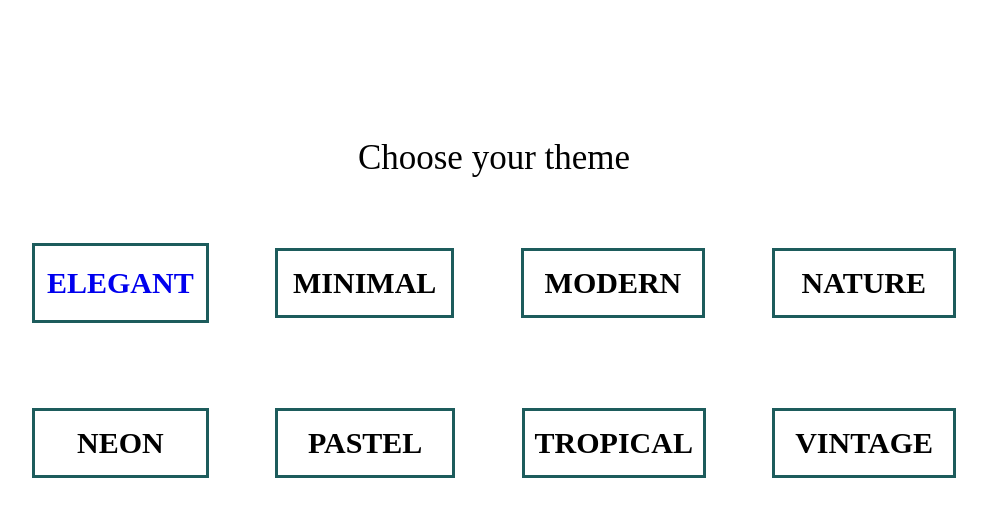
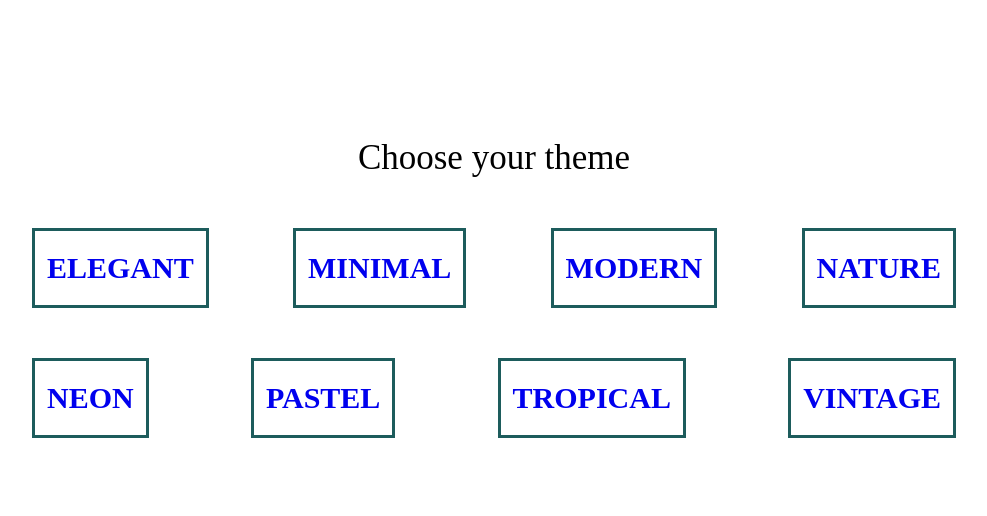
Before and after one commit to danielle-fong/colourME, a React (Create React App) app: page /Themes in a window 1280 px wide. Shown: the top 516 px of the page, without its empty margins (146-1133 px from the left). Built offline with nearby package versions, Linux system fonts and the light colour scheme.

Commit message:
commit on themes

```diff
--- a/src/App.js
+++ b/src/App.js
@@ -4,6 +4,10 @@ import Themes from "./website/themes/Themes";
 import Elegant from "./website/themes/Elegant/Elegant";
 import Elegant_Dark from "./website/themes/Elegant/Dark/Elegant_Dark";
 import Elegant_Light from "./website/themes/Elegant/Light/Elegant_Light";
+
+import Minimal from "./website/themes/Minimal/Minimal";
+import Minimal_Dark from "./website/themes/Minimal/Dark/Minimal_Dark";
+import Minimal_Light from "./website/themes/Minimal/Light/Minimal_Light";
 
 
 import { BrowserRouter as Router, Switch, Route } from "react-router-dom";
@@ -20,6 +24,9 @@ const App = () => {
 					<Route path="/Elegant_Dark" exact component={Elegant_Dark}/>
 					<Route path="/Elegant_Light" exact component={Elegant_Light}/>
 
+					<Route path="/Minimal" exact component={Minimal}/>
+					<Route path="/Minimal_Dark" exact component={Minimal_Dark}/>
+					<Route path="/Minimal_Light" exact component={Minimal_Light}/>
 
 				</Switch>
 			</Router>
--- /dev/null
+++ b/src/website/themes/Minimal/Minimal.css
@@ -0,0 +1,33 @@
+.header{
+	font-size: 35px;
+	font-family:'pt sans';
+}
+
+.block{
+	display: flex;
+	justify-content: space-between;
+	align-items: center;
+	position: sticky;
+    font-size: 15px;
+	padding-left: 300px;
+	padding-right: 300px;
+	padding-top: 100px;
+}
+
+.light{
+	border-style: solid;
+	border-color:rgb(29, 92, 92);
+	padding-left: 45px;
+	padding-right: 45px;
+	text-decoration: none;
+	color: rgb(29, 92, 92);
+}
+
+.dark{
+	border-style: solid;
+	border-color:rgb(29, 92, 92);
+	padding-left: 50px;
+	padding-right: 50px;
+	text-decoration: none;
+	color: rgb(29, 92, 92);
+}
--- /dev/null
+++ b/src/website/themes/Minimal/Minimal.js
@@ -0,0 +1,21 @@
+import "./Minimal.css";
+import { Link } from "react-router-dom";
+
+function Elegant(){
+	return (
+		<>
+			<div className = "header">Choose your shade:</div>
+
+			<div className = "block">
+			<Link className="light" to="/Light">
+			<h1>LIGHT</h1>
+			</Link>
+			<Link className="dark" to="/Dark">
+			<h1>DARK</h1>
+			</Link>
+			</div>
+		</>
+	);
+};
+
+export default Elegant;
--- a/src/website/themes/Themes.css
+++ b/src/website/themes/Themes.css
@@ -27,25 +27,25 @@
 .minimal{
 	border-style: solid;
 	border-color:rgb(29, 92, 92);
-	padding-block: 15px;
-	padding-left: 15px;
-	padding-right: 15px;
+	padding-left: 12px;
+	padding-right: 12px;
+	text-decoration: none;
 }
 
 .modern{
 	border-style: solid;
 	border-color:rgb(29, 92, 92);
-	padding-block: 15px;
-	padding-left: 21px;
-	padding-right: 21px;
+	padding-left: 12px;
+	padding-right: 12px;
+	text-decoration: none;
 }
 
 .nature{
 	border-style: solid;
 	border-color:rgb(29, 92, 92);
-	padding-block: 15px;
-	padding-left: 27px;
-	padding-right: 27px;
+	padding-left: 12px;
+	padding-right: 12px;
+	text-decoration: none;
 }
 
 .bottom{
@@ -62,31 +62,31 @@
 .neon{
 	border-style: solid;
 	border-color:rgb(29, 92, 92);
-	padding-block: 15px;
-	padding-left: 42px;
-	padding-right: 42px;
+	padding-left: 12px;
+	padding-right: 12px;
+	text-decoration: none;
 }
 
 .pastel{
 	border-style: solid;
 	border-color:rgb(29, 92, 92);
-	padding-block: 15px;
-	padding-left: 30px;
-	padding-right: 30px;
+	padding-left: 12px;
+	padding-right: 12px;
+	text-decoration: none;
 }
 
 .tropical{
 	border-style: solid;
 	border-color:rgb(29, 92, 92);
-	padding-block: 15px;
-	padding-left: 10px;
-	padding-right: 10px;
+	padding-left: 12px;
+	padding-right: 12px;
+	text-decoration: none;
 }
 
 .vintage{
 	border-style: solid;
 	border-color:rgb(29, 92, 92);
-	padding-block: 15px;
-	padding-left: 20px;
-	padding-right: 20px;
+	padding-left: 12px;
+	padding-right: 12px;
+	text-decoration: none;
 }
--- a/src/website/themes/Themes.js
+++ b/src/website/themes/Themes.js
@@ -10,16 +10,36 @@ function Themes(){
 			<Link className="elegant" to="/Elegant">
 			<h1>ELEGANT</h1>
 			</Link>
-			<h1 className = "minimal">MINIMAL</h1>
-			<h1 className = "modern">MODERN</h1>
-			<h1 className = "nature">NATURE</h1>
+
+			<Link className="minimal" to="/Minimal">
+			<h1>MINIMAL</h1>
+			</Link>
+
+			<Link className="modern" to="/Modern">
+			<h1>MODERN</h1>
+			</Link>
+
+			<Link className="nature" to="/Nature">
+			<h1>NATURE</h1>
+			</Link>
 			</div>
 
 			<div className = "bottom">
-			<h1 className = "neon">NEON</h1>
-			<h1 className = "pastel">PASTEL</h1>
-			<h1 className = "tropical">TROPICAL</h1>
-			<h1 className = "vintage">VINTAGE</h1>
+			<Link className="neon" to="/Neon">
+			<h1>NEON</h1>
+			</Link>
+
+			<Link className="pastel" to="/Pastel">
+			<h1>PASTEL</h1>
+			</Link>
+
+			<Link className="tropical" to="/Tropical">
+			<h1>TROPICAL</h1>
+			</Link>
+
+			<Link className="vintage" to="/Vintage">
+			<h1>VINTAGE</h1>
+			</Link>
             </div>
 		</>
 	);
```
Also changed, not shown: src/website/themes/Minimal/Dark/Minimal_Dark.js (added), src/website/themes/Minimal/Light/Minimal_Light.js (added).
